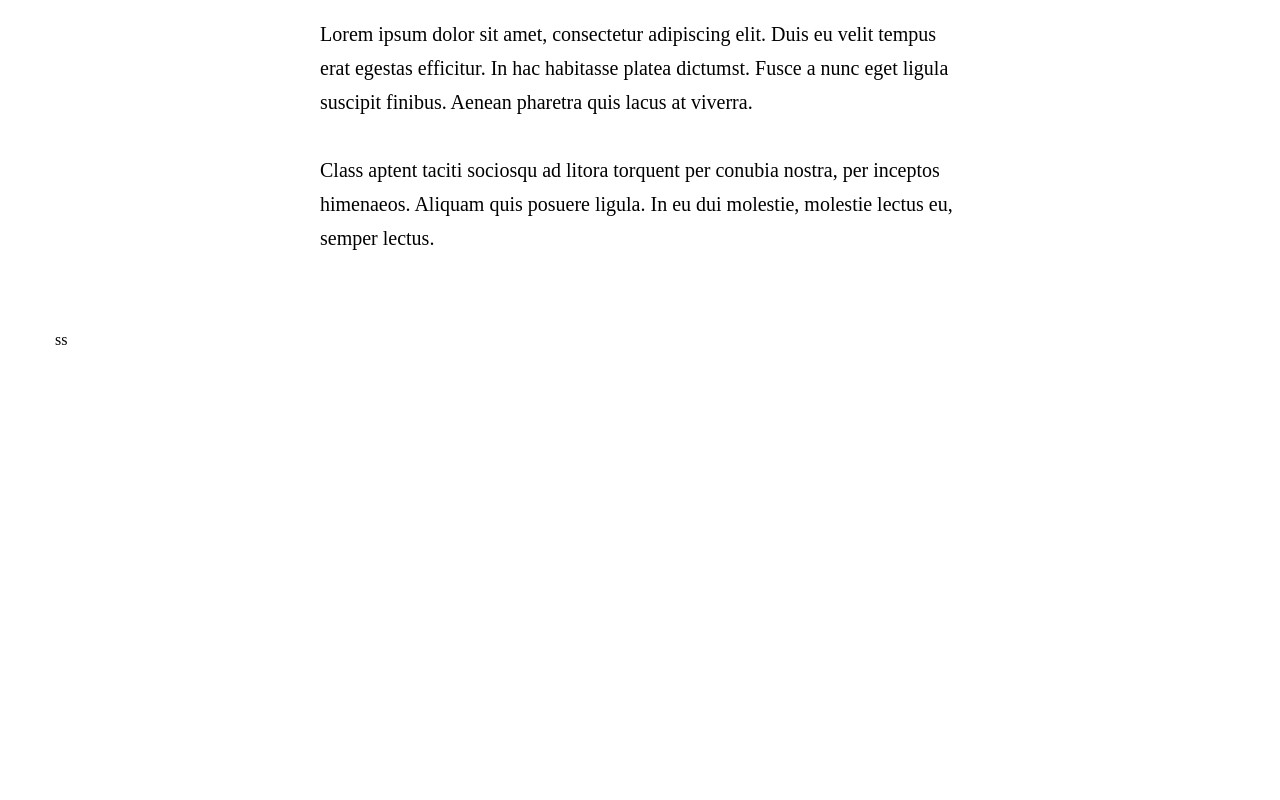
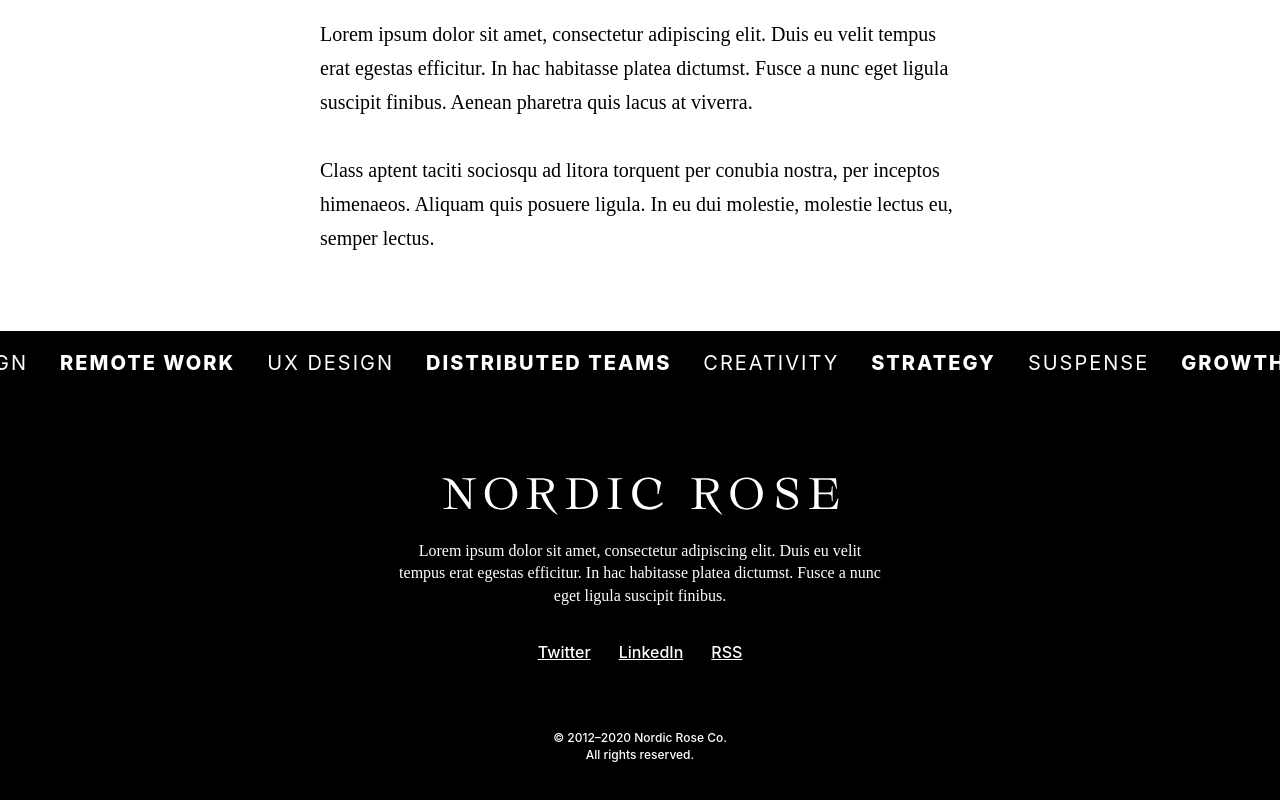
Before and after one commit to Motherships/react-spa-mini-blog, a React (Vite) app: page / in a window 1280 px wide. Shown: the part 1322-2122 px from the top of the page. Before the commit the page ends 1671 px from the top, so only its background shows below. Built offline with nearby package versions, Linux system fonts and the light colour scheme.

Commit message:
Footer done

```diff
--- a/package.json
+++ b/package.json
@@ -19,6 +19,7 @@
     "normalize.css": "^8.0.1",
     "react": "^17.0.0",
     "react-dom": "^17.0.0",
+    "react-fast-marquee": "^1.2.1",
     "react-redux": "^7.2.6",
     "react-router-dom": "^6.0.2",
     "react-thunk": "^1.0.0",
--- a/src/components/header/Logo/Logo.tsx
+++ b/src/components/Logo/Logo.tsx
@@ -2,6 +2,10 @@ import React from 'react'
 import styled from 'styled-components'
 
 import { media } from '@/styled-vars'
+
+type LogoProps = {
+  theme?: 'light' | 'dark'
+}
 
 const StyledSVG = styled.svg`
   display: flex;
@@ -11,7 +15,8 @@ const StyledSVG = styled.svg`
     max-width: unset;
   }
 `
-export const Logo: React.FC = () => {
+export const Logo: React.FC<LogoProps> = ({ theme = 'light' }) => {
+  const fillColor = theme === 'light' ? 'black' : 'white'
   return (
     <StyledSVG
       className="logo"
@@ -23,43 +28,43 @@ export const Logo: React.FC = () => {
     >
       <path
         d="M1.46398 32H15.588V31.252L11.012 30.68C9.69198 30.504 8.72399 29.492 8.72399 28.128V7.05204L26.896 32H28.656V4.98404C28.656 3.66404 29.58 2.56404 30.9 2.38804L34.244 1.94804V1.20004H20.164V1.94804L24.74 2.52004C26.06 2.69604 27.028 3.70804 27.028 5.07204V25.4L12.772 5.55604C9.82399 1.42004 6.74398 1.20004 0.583984 1.20004V1.94804C3.26798 2.34404 5.90798 3.35604 7.05199 5.38004V28.216C7.05199 29.536 6.12798 30.636 4.80798 30.812L1.46398 31.252V32Z"
-        fill="black"
+        fill={fillColor}
       />
       <path
         d="M59.059 32.704C68.387 32.704 75.295 26.192 75.295 16.6C75.295 7.00804 68.387 0.540039 59.059 0.540039C49.7309 0.540039 42.779 7.00804 42.779 16.6C42.779 26.192 49.7309 32.704 59.059 32.704ZM59.103 31.164C51.007 31.164 47.443 24.168 47.443 15.588C47.443 7.58004 51.183 2.08004 59.015 2.08004C66.935 2.08004 70.587 8.94404 70.587 17.26C70.587 25.532 67.243 31.164 59.103 31.164Z"
-        fill="black"
+        fill={fillColor}
       />
       <path
         d="M98.3437 17.128H99.1357C103.668 29.668 111.412 35.3 115.856 38.072C109.608 29.536 106.396 23.904 103.536 16.732C108.904 15.808 111.852 13.3 111.852 8.94404C111.852 3.40004 106.836 1.20004 97.9037 1.20004H84.7037V1.94804L87.5197 2.30004C88.8397 2.47604 89.8077 3.48804 89.8077 4.85204V28.348C89.8077 29.712 88.8397 30.724 87.5197 30.9L84.7037 31.252V32H99.2677V31.252L96.4517 30.9C95.1317 30.724 94.1637 29.712 94.1637 28.348V17.128H98.3437ZM94.1637 2.74004H99.0037C104.988 2.74004 107.672 4.80804 107.672 9.16404C107.672 13.52 104.68 15.588 98.2997 15.588H94.1637V2.74004Z"
-        fill="black"
+        fill={fillColor}
       />
       <path
         d="M123.883 32H138.007C148.919 32 155.915 26.456 155.915 16.688C155.915 6.43604 148.919 1.20004 138.007 1.20004H123.883V1.94804L126.699 2.30004C128.019 2.47604 128.987 3.48804 128.987 4.85204V28.348C128.987 29.712 128.019 30.724 126.699 30.9L123.883 31.252V32ZM135.631 30.46C134.311 30.46 133.343 29.712 133.343 28.348V2.74004H137.655C144.343 2.74004 151.251 5.51204 151.251 16.688C151.251 27.028 145.135 30.46 137.655 30.46H135.631Z"
-        fill="black"
+        fill={fillColor}
       />
       <path
         d="M165.597 32H180.161V31.252L177.345 30.9C176.025 30.724 175.057 29.712 175.057 28.348V4.85204C175.057 3.48804 176.025 2.47604 177.345 2.30004L180.161 1.94804V1.20004H165.597V1.94804L168.413 2.30004C169.733 2.47604 170.701 3.48804 170.701 4.85204V28.348C170.701 29.712 169.733 30.724 168.413 30.9L165.597 31.252V32Z"
-        fill="black"
+        fill={fillColor}
       />
       <path
         d="M206.292 32.66C211.396 32.66 216.852 30.724 220.416 27.38V25.048C216.984 28.26 212.276 29.888 207.612 29.888C200.704 29.888 195.028 24.872 195.028 16.6C195.028 7.93204 198.988 2.08004 206.292 2.08004C213.596 2.08004 216.412 7.49204 215.444 16.996H216.5L219.14 5.24804C216.632 2.38804 209.812 0.540039 206.292 0.540039C196.656 0.540039 190.144 7.00804 190.144 16.6C190.144 26.236 196.7 32.66 206.292 32.66Z"
-        fill="black"
+        fill={fillColor}
       />
       <path
         d="M263.086 17.128H263.878C268.41 29.668 276.154 35.3 280.598 38.072C274.35 29.536 271.138 23.904 268.278 16.732C273.646 15.808 276.594 13.3 276.594 8.94404C276.594 3.40004 271.578 1.20004 262.646 1.20004H249.446V1.94804L252.262 2.30004C253.582 2.47604 254.55 3.48804 254.55 4.85204V28.348C254.55 29.712 253.582 30.724 252.262 30.9L249.446 31.252V32H264.01V31.252L261.194 30.9C259.874 30.724 258.906 29.712 258.906 28.348V17.128H263.086ZM258.906 2.74004H263.746C269.73 2.74004 272.414 4.80804 272.414 9.16404C272.414 13.52 269.422 15.588 263.042 15.588H258.906V2.74004Z"
-        fill="black"
+        fill={fillColor}
       />
       <path
         d="M304.608 32.704C313.936 32.704 320.844 26.192 320.844 16.6C320.844 7.00804 313.936 0.540039 304.608 0.540039C295.28 0.540039 288.328 7.00804 288.328 16.6C288.328 26.192 295.28 32.704 304.608 32.704ZM304.652 31.164C296.556 31.164 292.992 24.168 292.992 15.588C292.992 7.58004 296.732 2.08004 304.564 2.08004C312.484 2.08004 316.136 8.94404 316.136 17.26C316.136 25.532 312.792 31.164 304.652 31.164Z"
-        fill="black"
+        fill={fillColor}
       />
       <path
         d="M344.885 32.66C351.485 32.66 356.149 29.316 356.149 24.476C356.149 12.64 337.933 14.048 337.933 7.49204C337.933 4.36804 341.101 2.08004 345.809 2.08004C351.221 2.08004 353.245 4.98404 353.773 12.64H354.785L355.225 2.65204C352.629 1.50804 349.329 0.540039 345.809 0.540039C338.945 0.540039 334.677 3.62004 334.677 7.93204C334.677 19.416 352.981 17.612 352.981 25.136C352.981 28.656 349.373 31.12 345.325 31.12C339.649 31.12 337.361 28.084 336.305 19.372H335.293L334.413 29.8C337.449 31.472 340.265 32.66 344.885 32.66Z"
-        fill="black"
+        fill={fillColor}
       />
       <path
         d="M367.155 32H395.095L396.414 21.616H395.667C392.983 28.568 391.135 30.46 387.219 30.46H378.902C377.582 30.46 376.615 29.712 376.615 28.348V17.128H386.954C388.142 17.128 389.33 17.964 389.418 19.108L389.902 24.256H390.651V8.90004H389.902L389.418 13.608C389.286 14.796 388.142 15.588 386.954 15.588H376.615V2.74004H386.339C389.595 2.74004 392.41 4.28004 394.171 11.628H394.918L394.039 1.20004H367.155V1.94804L369.97 2.30004C371.29 2.47604 372.259 3.48804 372.259 4.85204V28.348C372.259 29.712 371.29 30.724 369.97 30.9L367.155 31.252V32Z"
-        fill="black"
+        fill={fillColor}
       />
     </StyledSVG>
   )
--- a/src/components/footer/Footer/Footer.tsx
+++ b/src/components/footer/Footer/Footer.tsx
@@ -1,12 +1,166 @@
+import classNames from 'classnames'
 import React from 'react'
+import Marquee from 'react-fast-marquee'
 import styled from 'styled-components'
 
-import { SectionStyles } from '@/components/layout/Section/Section'
+import { Section } from '@/components/layout/Section/Section'
+import { OLink } from '@/components/links/OLink/OLink'
+import { Logo } from '@/components/Logo/Logo'
+import { fonts } from '@/styled-vars'
 
 const StyledFooter = styled.footer`
-  ${SectionStyles}
+  background: black;
+  padding-top: 18px;
+  padding-bottom: 36px;
+
+  .marquee-item {
+    margin: 0;
+    padding: 0 16px;
+    font-family: ${fonts.sf.proText};
+    font-style: normal;
+    font-weight: normal;
+    font-size: 20px;
+    line-height: 28px;
+    /* identical to box height, or 140% */
+
+    letter-spacing: 0.1em;
+    text-transform: uppercase;
+
+    color: #ffffff;
+
+    &.is-even {
+      font-weight: 800;
+    }
+  }
+
+  section {
+    max-width: 488px;
+    margin: 100px auto 0;
+  }
+  svg {
+    margin: 0 auto 24px;
+  }
+
+  .footer__text {
+    margin: 0 0 32px 0;
+    font-family: ${fonts.newYork.small};
+    font-style: normal;
+    font-weight: normal;
+    font-size: 16px;
+    line-height: 140%;
+    /* or 22px */
+
+    text-align: center;
+
+    color: #ffffff;
+  }
+
+  .social-link-list {
+    display: flex;
+    flex-direction: row;
+    justify-content: center;
+    gap: 28px;
+
+    margin: 0;
+    padding: 0;
+
+    &__item {
+      list-style: none;
+    }
+
+    &__social-link {
+      font-family: ${fonts.sf.proText};
+      font-style: normal;
+      font-weight: 500;
+      font-size: 16px;
+      line-height: 170%;
+      /* or 27px */
+
+      text-decoration: underline;
+
+      color: #ffffff;
+
+      &:hover {
+        text-decoration: none;
+      }
+    }
+  }
+
+  .copyright {
+    margin-top: 64px;
+    font-family: ${fonts.sf.proText};
+    font-style: normal;
+    font-weight: 500;
+    font-size: 12px;
+    line-height: 140%;
+    /* or 17px */
+    text-align: center;
+
+    color: #ffffff;
+  }
 `
 
+const marqueeItems = [
+  'Digital product design',
+  'Remote work',
+  'UX design',
+  'Distributed teams',
+  'Creativity',
+  'Strategy',
+  'Suspense',
+  'Growth',
+]
 export const Footer: React.FC = () => {
-  return <StyledFooter>ss</StyledFooter>
+  classNames
+  return (
+    <StyledFooter>
+      <Marquee gradient={false}>
+        {marqueeItems.map((item, index) => {
+          return (
+            <p
+              className={classNames(
+                'marquee-item',
+                index % 2 === 0 ? 'is-odd' : 'is-even'
+              )}
+              key={item}
+            >
+              {item}
+            </p>
+          )
+        })}
+      </Marquee>
+
+      <Section>
+        <OLink to="/">
+          <Logo theme="dark" />
+        </OLink>
+        <p className="footer__text">
+          Lorem ipsum dolor sit amet, consectetur adipiscing elit. Duis eu velit
+          tempus erat egestas efficitur. In hac habitasse platea dictumst. Fusce
+          a nunc eget ligula suscipit finibus.
+        </p>
+        <ul className="social-link-list">
+          <li className="social-link-list__item">
+            <a className="social-link-list__social-link social-link" href="/">
+              Twitter
+            </a>
+          </li>
+          <li className="social-link-list__item">
+            <a className="social-link-list__social-link social-link" href="/">
+              LinkedIn
+            </a>
+          </li>
+          <li className="social-link-list__item">
+            <a className="social-link-list__social-link social-link" href="/">
+              RSS
+            </a>
+          </li>
+        </ul>
+        <p className="copyright">
+          © 2012–2020 Nordic Rose Co. <br />
+          All rights reserved.
+        </p>
+      </Section>
+    </StyledFooter>
+  )
 }
--- a/src/components/header/navbar/Navbar/Navbar.tsx
+++ b/src/components/header/navbar/Navbar/Navbar.tsx
@@ -3,9 +3,9 @@ import React, { useState } from 'react'
 import styled from 'styled-components'
 
 import { BurgerButton } from '@/components/buttons/BurgerButton/BurgerButton'
-import { Logo } from '@/components/header/Logo/Logo'
 import { NavbarItem } from '@/components/header/navbar/NavbarItem/NavbarItem'
 import { OLink } from '@/components/links/OLink/OLink'
+import { Logo } from '@/components/Logo/Logo'
 import { Paths } from '@/routes'
 import { media } from '@/styled-vars'
 
```
Also changed, not shown: 1 other file (tests, documents, lock files or other folders).
